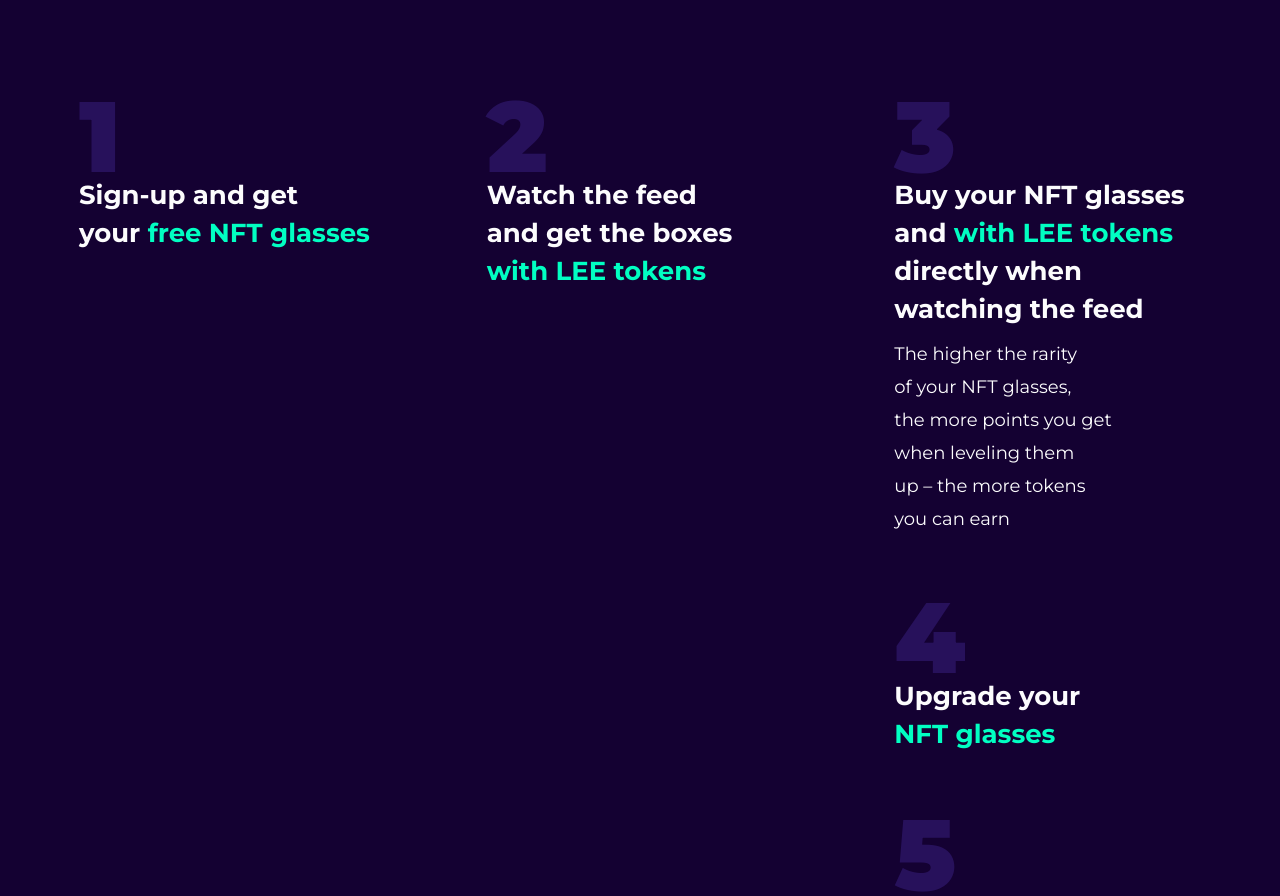
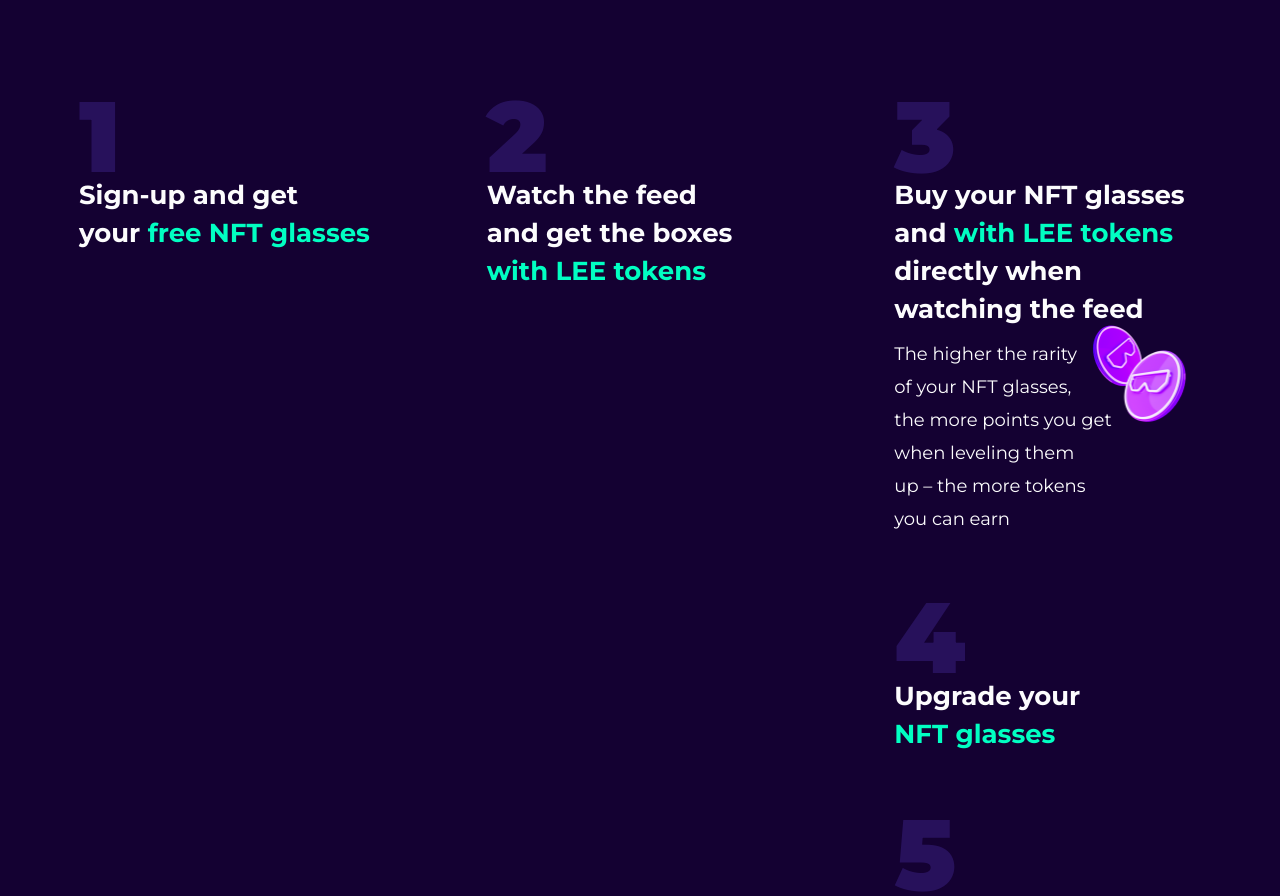
Before and after one commit to dunaisa/cheelee-land, a website built with webpack: page src/index.html in a window 1280 px wide. Shown: the part 1593-2489 px from the top of the page. Built offline with nearby package versions, Linux system fonts and the light colour scheme; files whose address does not match are found by name.

Commit message:
fix background img

```diff
--- a/src/styles/blocks/_steps.scss
+++ b/src/styles/blocks/_steps.scss
@@ -20,6 +20,13 @@
     display: flex;
     flex-direction: column;
     max-width: 348px;
+    &:nth-child(3) {
+      background-image: url(../../images/coins.png);
+      background-repeat: no-repeat;
+      background-position: 95% 67%;
+      background-size: 102px 97px;
+    }
+
     &:nth-child(4) {
       grid-column: 3;
     }
```
Also changed, not shown: src/images/coins.png (added).
